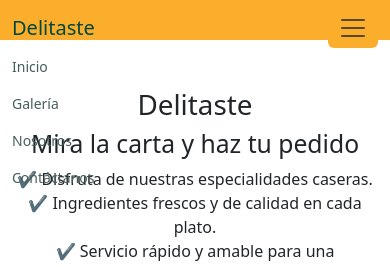
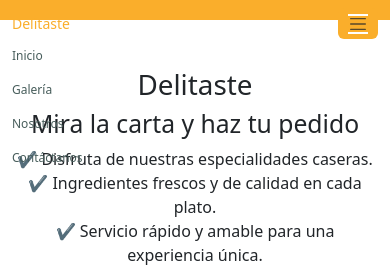
Before and after one commit to FabiCasC/PF-CASTRO, a plain HTML site: page index.html in a window 390 px wide. Shown: the top 267 px of the page. Drawn offline with Linux system fonts and the light colour scheme; files whose address does not match are found by name.

Commit message:
activación de responsive para celular

```diff
--- a/styles.scss
+++ b/styles.scss
@@ -27,24 +27,88 @@ $gris-oscuro:  #00473e;
     background-color: $naranja; // color de fondo de la navbar
     height: 60px; // altura de la navbar
     font-size: 18px; // tamaño de fuente de la navbar
-    @media (max-width: 768px) {
-        height: 40px; // altura de la navbar en dispositivos móviles
+    @media (max-width: 1200px) { // breakpoint para laptops grandes
+      height: 50px; // altura de la navbar en laptops grandes
     }
-}
+    @media (max-width: 992px) { // breakpoint para laptops medianas
+      height: 40px; // altura de la navbar en laptops medianas
+    }
+    @media (max-width: 768px) { // breakpoint para laptops pequeñas y tablets
+      height: 30px; // altura de la navbar en laptops pequeñas y tablets
+    }
+    @media (max-width: 480px) { // breakpoint para celulares grandes
+        height: 20px; // altura de la navbar en celulares grandes
+    .navbar-toggler {
+        display: block;
+        }
+    .collapse.navbar-collapse {
+        display: none;
+        }
+    }
+      @media (max-width: 320px) { // breakpoint para celulares pequeños
+        height: 15px; // altura de la navbar en celulares pequeños
+    .navbar-toggler {
+        display: block;
+        }
+    .collapse.navbar-collapse {
+        display: none;
+        }
+    }
+    }
+
+.navbar-toggler {
+    border: none;
+    padding: 10px;
+    font-size: 18px;
+    cursor: pointer;
+    }
+
+.navbar-toggler-icon {
+    display: inline-block;
+    width: 20px;
+    height: 20px;
+    vertical-align: middle;
+    border-top: 2px solid #fff;
+    border-bottom: 2px solid #fff;
+    }
+
+.collapse.navbar-collapse {
+    display: none;
+    }
+
+.collapse.navbar-collapse.show {
+    display: block;
+    }
 
 .navbar-brand {
-  color: $gris-oscuro; // color del texto de la marca
+    color: $naranja; // color del texto de la marca
+    @media (max-width: 768px) { // breakpoint para laptops pequeñas y tablets
+      font-size: 16px; // tamaño de fuente de la marca en laptops pequeñas y tablets
+    }
+    @media (max-width: 480px) { // breakpoint para celulares grandes
+      font-size: 14px; // tamaño de fuente de la marca en celulares grandes
+    }
+    @media (max-width: 320px) { // breakpoint para celulares pequeños
+      font-size: 12px; // tamaño de fuente de la marca en celulares pequeños
+    }
 }
 
 .nav-link {
     color: $gris-claro; // color del texto de los links
     &:hover {
-        color: $blanco;
+    color: $blanco;
     }
-    @media (max-width: 768px) {
-        font-size: 14px; // tamaño de fuente de los links en dispositivos móviles
+    @media (max-width: 768px) { // breakpoint para laptops pequeñas y tablets
+      font-size: 14px; // tamaño de fuente de los links en laptops pequeñas y tablets
+    }
+    @media (max-width: 480px) { // breakpoint para celulares grandes
+      font-size: 12px; // tamaño de fuente de los links en celulares grandes
+    }
+    @media (max-width: 320px) { // breakpoint para celulares pequeños
+      font-size: 10px; // tamaño de fuente de los links en celulares pequeños
     }
 }
+
 
 .bg-main {
     background-color: $naranja;
```
Also changed, not shown: styles.css, 1 other file.
